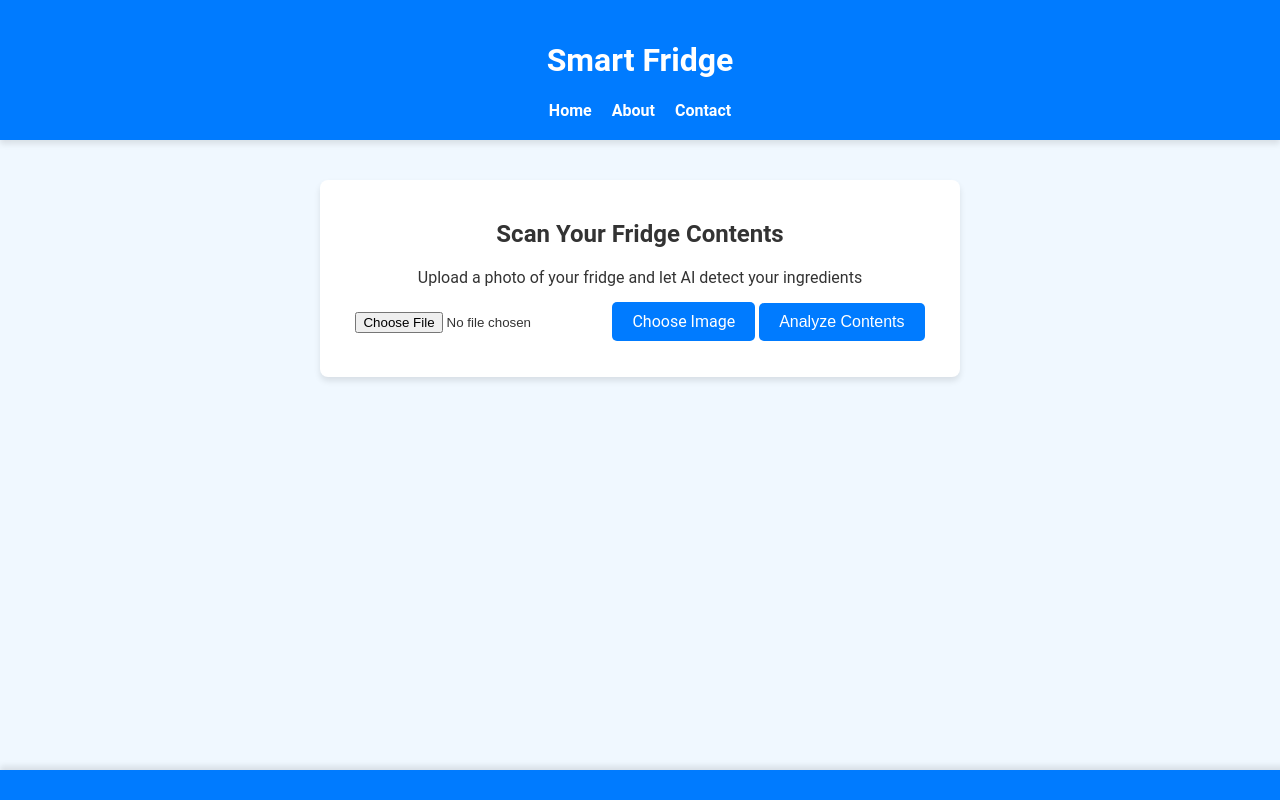
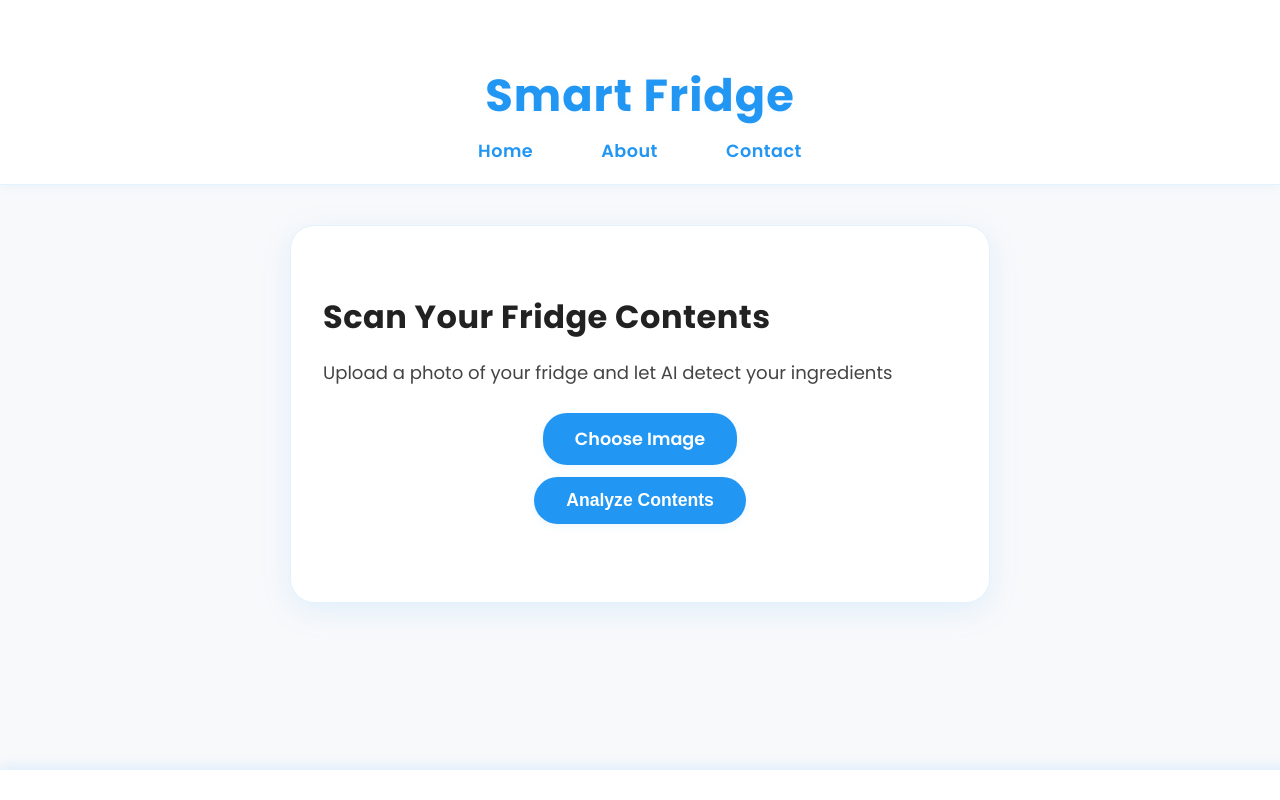
Before and after one commit to andyt1127/ESAP-AI, a website: page my-website/src/pages/index.html in a window 1280 px wide. Drawn offline with Linux system fonts and the light colour scheme.

Commit message:
Frontend UI (Andy)
- Andy Teng made a cleaner frontend UI

```diff
--- a/my-website/src/css/index.css
+++ b/my-website/src/css/index.css
@@ -1,17 +1,30 @@
+@import url('https://fonts.googleapis.com/css2?family=Poppins:wght@400;600;700&display=swap');
+
 body {
-    font-family: 'Roboto', sans-serif;
+    font-family: 'Poppins', 'Segoe UI', 'Helvetica Neue', Arial, sans-serif;
     margin: 0;
     padding: 0;
-    background-color: #f0f8ff; /* Light blue background */
-    color: #333;
+    background: #f8f9fb;
+    color: #222;
+    font-weight: 400;
 }
 
 header {
-    background-color: #007BFF; /* Blue header */
-    color: white;
-    padding: 20px;
+    background: #fff;
+    color: #2196f3;
+    padding: 32px 20px 20px 20px;
     text-align: center;
-    box-shadow: 0 4px 6px rgba(0, 0, 0, 0.1);
+    box-shadow: 0 2px 12px rgba(33, 150, 243, 0.06);
+    border-bottom: 1px solid #e3f2fd;
+}
+
+header h1 {
+    font-size: 2.8rem;
+    font-weight: 700;
+    letter-spacing: 1px;
+    margin-bottom: 0.2em;
+    color: #2196f3;
+    text-shadow: 0 2px 8px rgba(33,150,243,0.04);
 }
 
 nav ul {
@@ -20,72 +33,176 @@ nav ul {
     margin: 0;
     display: flex;
     justify-content: center;
-    gap: 20px;
+    gap: 32px;
 }
 
 nav a {
     text-decoration: none;
-    color: white;
-    font-weight: bold;
-    transition: color 0.3s;
+    color: #2196f3;
+    font-weight: 600;
+    font-size: 1.1rem;
+    letter-spacing: 0.5px;
+    padding: 6px 18px;
+    border-radius: 20px;
+    transition: background 0.2s, color 0.2s;
 }
 
 nav a:hover {
-    color: #FFD700; /* Gold hover effect */
+    background: #e3f2fd;
+    color: #1976d2;
 }
 
-main {
-    padding: 20px;
-    text-align: center;
+main, .upload-section {
+    text-align: left;
+    max-width: 700px;
+    margin: 40px auto 0 auto;
+    padding: 0 24px;
+}
+
+.blog-container {
+    max-width: 700px;
+    margin: 40px auto 0 auto;
+    padding: 0 24px;
+    background: #fff;
+    border-radius: 18px;
+    box-shadow: 0 4px 24px rgba(33,150,243,0.07);
 }
 
 .upload-section {
-    background: white;
-    border-radius: 8px;
-    box-shadow: 0 4px 6px rgba(0, 0, 0, 0.1);
-    padding: 20px;
-    max-width: 600px;
-    margin: 20px auto;
+    background: #fff;
+    border-radius: 24px;
+    box-shadow: 0 8px 32px rgba(33, 150, 243, 0.10);
+    padding: 40px 32px 36px 32px;
+    border: 1px solid #e3f2fd;
+    margin: 0 auto 32px auto;
+}
+
+.upload-section h2, .blog-container h2, .blog-container h3 {
+    color: #222;
+    font-size: 2rem;
+    font-weight: 700;
+    margin-bottom: 0.5em;
+    letter-spacing: 0.5px;
+    text-align: left;
+}
+
+.upload-section p, .blog-container p {
+    color: #444;
+    font-size: 1.13rem;
+    margin-bottom: 1.5em;
+    font-weight: 500;
+    text-align: left;
+}
+
+.upload-container {
+    display: flex;
+    flex-direction: column;
+    align-items: center;
+    gap: 12px;
+    margin-bottom: 1.5em;
 }
 
 .upload-button, .analyze-button {
-    background-color: #007BFF;
+    background: #2196f3;
     color: white;
     border: none;
-    padding: 10px 20px;
-    border-radius: 5px;
+    padding: 13px 32px;
+    border-radius: 24px;
     cursor: pointer;
-    font-size: 16px;
-    transition: background-color 0.3s;
+    font-size: 1.1rem;
+    font-weight: 600;
+    margin: 0 8px 0 8px;
+    box-shadow: 0 2px 8px rgba(33,150,243,0.08);
+    transition: background 0.2s, box-shadow 0.2s;
+    display: inline-block;
+    width: auto;
+    max-width: none;
 }
 
 .upload-button:hover, .analyze-button:hover {
-    background-color: #0056b3; /* Darker blue */
+    background: #64b5f6;
+    box-shadow: 0 4px 16px rgba(33,150,243,0.13);
+    color: #1976d2;
+}
+
+#feedback {
+    color: #e74c3c;
+    font-weight: 600;
+    margin-top: 1em;
+    font-size: 1.1rem;
+}
+
+#ingredients-result, #recipe-result {
+    margin-top: 1.5em;
+    font-size: 1.13rem;
+    color: #2196f3;
+    font-weight: 500;
 }
 
 .image-preview {
     margin-top: 20px;
-    border: 2px dashed #007BFF;
+    border: 2px dashed #2196f3;
     padding: 10px;
-    border-radius: 5px;
+    border-radius: 12px;
     min-height: 150px;
     display: flex;
     align-items: center;
     justify-content: center;
     color: #666;
+    text-align: center;
+    background: none;
+}
+
+.image-preview img {
+    display: block;
+    margin: 0 auto;
+    border-radius: 12px;
+    box-shadow: 0 2px 12px rgba(33,150,243,0.07);
+}
+
+#image-preview-box {
+    display: flex;
+    justify-content: center;
+    align-items: center;
+    width: 100%;
+    margin-top: 1em;
 }
 
 footer {
-    background-color: #007BFF;
-    color: white;
+    background: #fff;
+    color: #2196f3;
     text-align: center;
     padding: 15px;
     position: fixed;
     bottom: 0;
     width: 100%;
-    box-shadow: 0 -4px 6px rgba(0, 0, 0, 0.1);
+    box-shadow: 0 -4px 12px rgba(33, 150, 243, 0.10);
+    border-top: 1px solid #e3f2fd;
 }
 
 .hidden {
     display: none;
 }
+
+.ingredients-list, .procedure-list {
+    text-align: left;
+    margin: 1.2em auto 1.5em auto;
+    padding-left: 2em;
+    max-width: 420px;
+    list-style-type: disc;
+}
+
+.ingredients-list li, .procedure-list li {
+    margin-bottom: 0.5em;
+    font-size: 1.08rem;
+    color: #222;
+    line-height: 1.5;
+    text-align: left;
+}
+
+.procedure-list {
+    text-align: left;
+    margin-left: auto;
+    margin-right: auto;
+    max-width: 420px;
+}
--- a/my-website/src/pages/index.html
+++ b/my-website/src/pages/index.html
@@ -22,11 +22,11 @@
             <h2>Scan Your Fridge Contents</h2>
             <p>Upload a photo of your fridge and let AI detect your ingredients</p>
             <form id="recipe-form" class="upload-container">
-                <input type="file" id="ingredient-image" name="ingredient-image" accept="image/*" class="file-input" required>
+                <input type="file" id="ingredient-image" name="ingredient-image" accept="image/*" class="file-input" required style="display:none;">
                 <label for="ingredient-image" class="upload-button">Choose Image</label>
                 <button type="submit" class="analyze-button">Analyze Contents</button>
             </form>
-            <div id="image-preview-box" style="margin-top:1em;">
+            <div id="image-preview-box">
                 <img id="image-preview" src="" alt="Image Preview" style="max-width: 300px; display: none; border: 1px solid #ccc; padding: 8px; border-radius: 8px;">
             </div>
             <div id="feedback" style="color: red; margin-top: 0.5em;"></div>
```
Also changed, not shown: my-website/src/js/index.js (+2 -2 lines), 1 other file.
